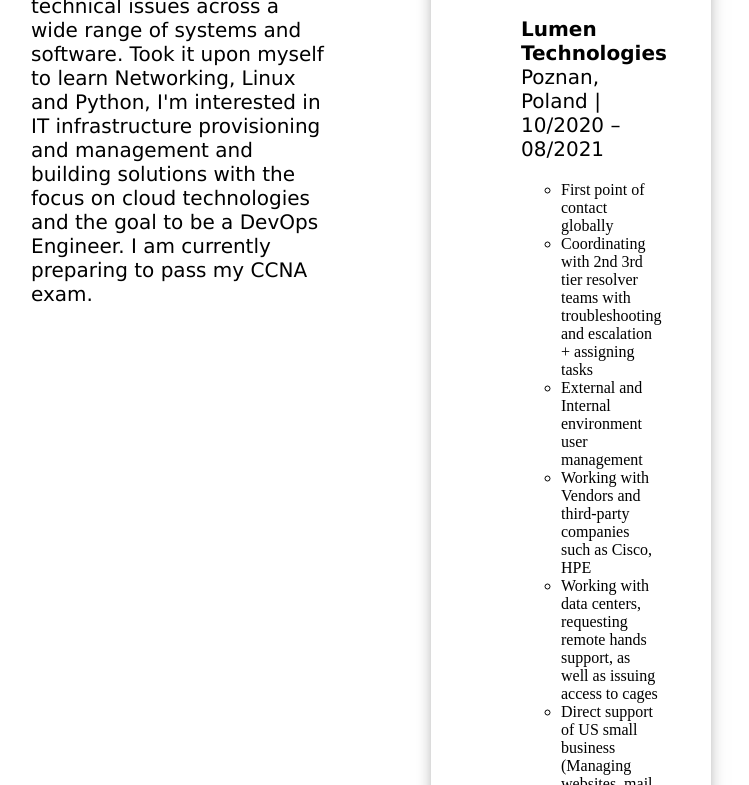
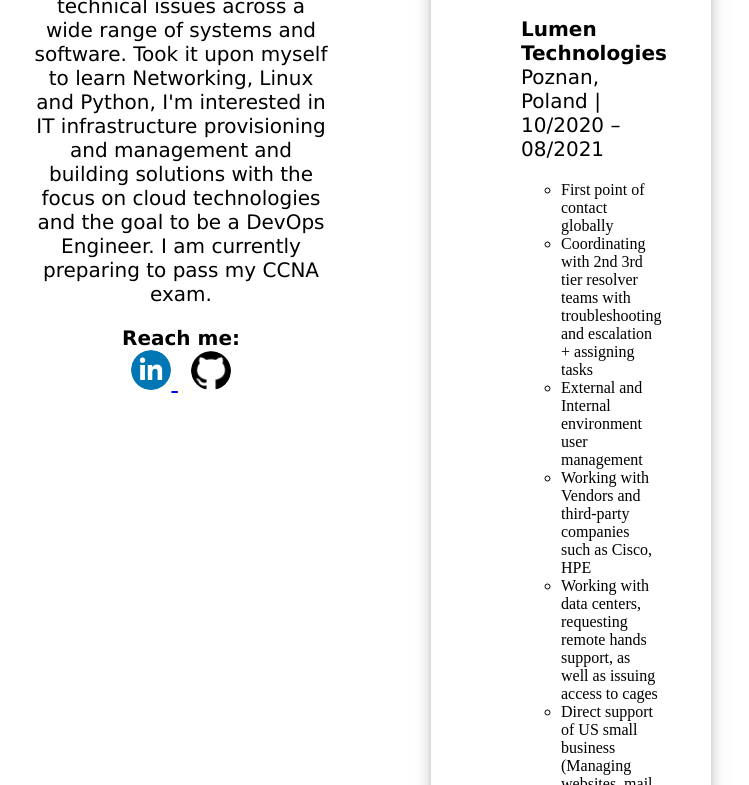
Before and after one commit to Karim-ch07/cloud_resume, a plain HTML site: page index.html in a window 1280 px wide. Shown: the part 1018-1803 px from the top of the page, without its empty margins (169-918 px from the left). Drawn offline with Linux system fonts and the light colour scheme; no server answers.

Commit message:
website final version

```diff
--- a/index.html
+++ b/index.html
@@ -25,6 +25,16 @@
 the goal to be a DevOps Engineer. I am currently preparing to pass my CCNA exam.</p>
     </section>
 
+<div id="sidepanel-section-title">
+    <p><strong>Reach me:</strong> <br>
+					<a href="https://www.linkedin.com/in/karim-chihani-135bb919b/" class="link" target="_blank">
+						<img id="social-thumbnail" src="linkedin.png" alt="LinkedIn">
+					</a>
+					&nbsp;
+					<a href="https://github.com/Karim-ch07" class="link" target="_blank">
+						<img id="social-thumbnail" src="github.png" alt="GitHub">
+					</a>
+				</div>
 </div>
 <div class="cv">
     <section id="professional-experience">
--- a/styles.css
+++ b/styles.css
@@ -15,8 +15,17 @@
     padding: 50px;
     margin: 100px;
      background: white;
+     text-align: center;
    }
-
+}
+#sidepanel-section-title{
+  line-height: 30px;
+}
+#social-thumbnail{
+    position: relative;
+    width: 40px;
+    border-radius: 20px;
+}
    #image{
     position: relative;
     overflow: hidden;
```
Also changed, not shown: github.png (added), linkedin.png (added).
